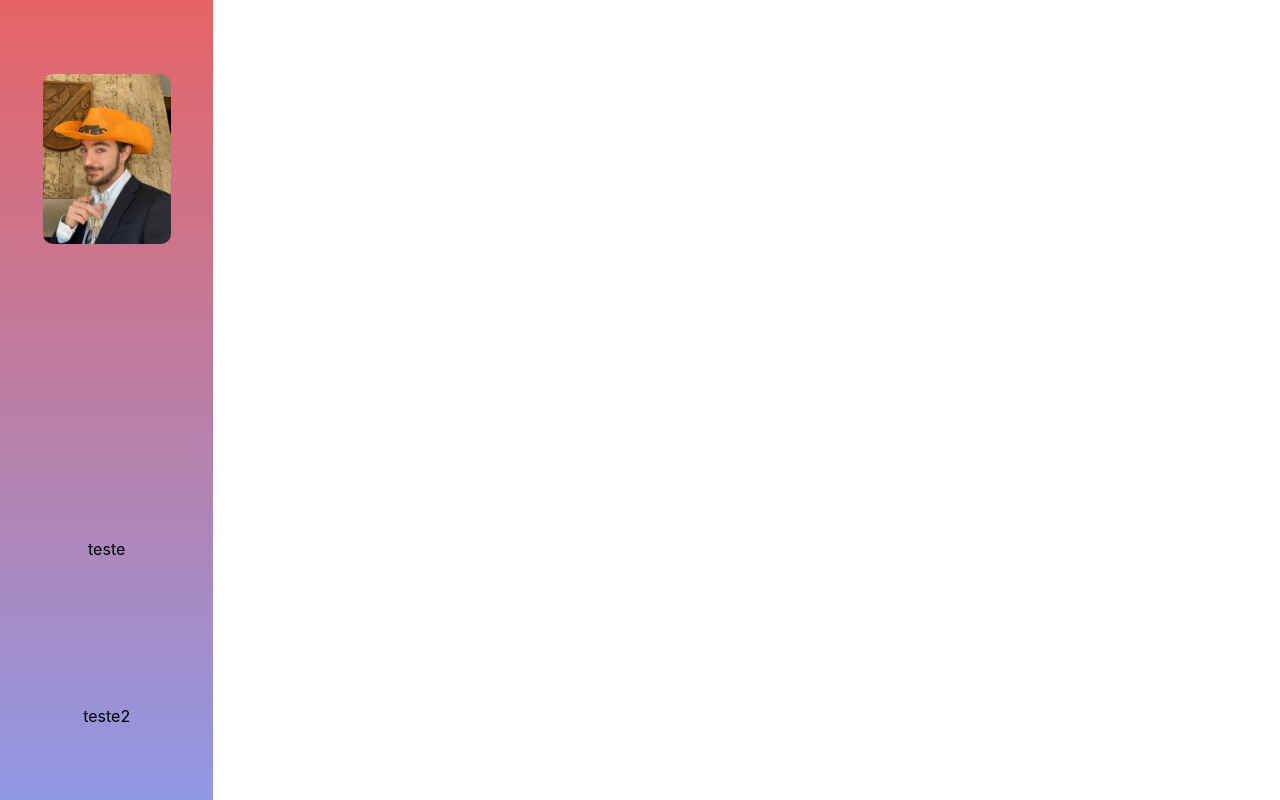
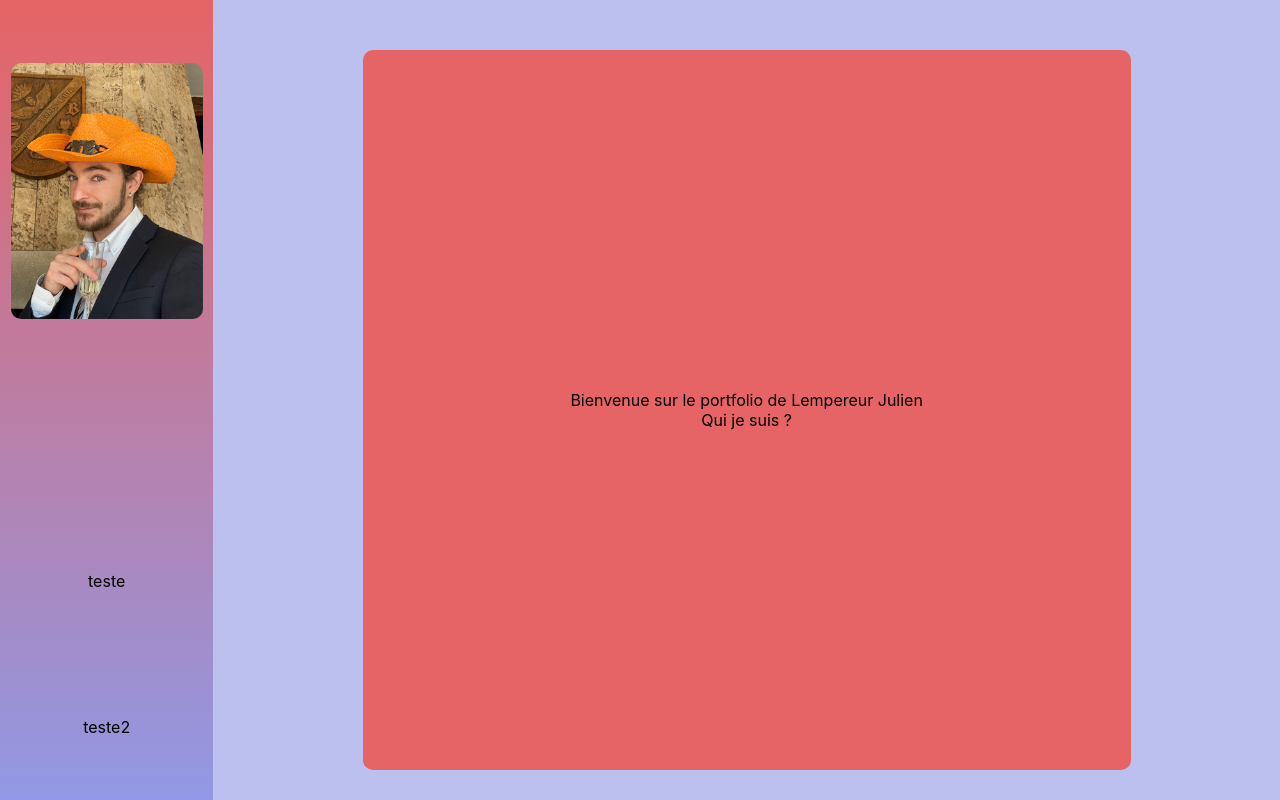
Before and after one commit to Lempereurjulien/portfolio, a React (Create React App) app: page / in a window 1280 px wide. Built offline with nearby package versions, Linux system fonts and the light colour scheme.

Commit message:
:construction: commencement de la page daccueil

```diff
--- a/src/App.css
+++ b/src/App.css
@@ -10,4 +10,10 @@
   .div1 {
       grid-area: 1 / 1 / 6 / 2;
   }
-  .div2 { grid-area: 1 / 2 / 6 / 6; }
+  .div2 {
+    grid-area: 1 / 2 / 6 / 6;
+    height: 100vh;
+    overflow-y: scroll;
+    background-color:  #9198e59c;
+    background: linear-gradient(#e66465 #ffffff);
+  }
--- a/src/App.js
+++ b/src/App.js
@@ -1,13 +1,16 @@
 import logo from './logo.svg';
 import './App.css';
 import { Navbar } from './component/Navbar';
+import { Home } from './component/Home/Home';
 function App() {
   return (
     <div class="parent">
 <div class="div1">
   <Navbar></Navbar>
 </div>
-<div class="div2"> </div>
+<div class="div2">
+<Home></Home>
+</div>
 </div>
   );
 }
--- /dev/null
+++ b/src/component/Home/Home.css
@@ -0,0 +1,31 @@
+.home-content{
+    display: flex;
+    flex-direction: column;
+    align-items: center;
+}
+
+.title-content{
+display: flex;
+flex-direction: column;
+align-items: center;
+justify-content: center;
+background-color: #e66465;
+height: 90vh;
+width: 60vw;
+margin: 50px;
+border-radius: 10px;
+}
+
+.home-title{
+    display: flex;
+    flex-direction: column;
+    align-items: center;
+    justify-content: center;
+}
+
+.pres-title{
+    display: flex;
+    flex-direction: column;
+    align-items: center;
+    justify-content: center;
+}
--- /dev/null
+++ b/src/component/Home/Home.js
@@ -0,0 +1,27 @@
+import { useState } from "react";
+import "../Home/Home.css"
+export function Home(){
+
+    const teste =() =>{
+        alert("work")
+    }
+    return (
+        <div className="home-content">
+            <div className="title-content">
+                {/* <div className="home-title">
+                <div className="title">
+                Bienvenue sur le portfolio de Lempereur Julien
+                </div>
+                <div className="button" onClick={teste}>Qui je suis ?</div>
+                </div> */}
+                <div className="pres-title">
+                <div className="title">
+                Bienvenue sur le portfolio de Lempereur Julien
+                </div>
+                <div className="button" onClick={teste}>Qui je suis ?</div>
+                </div>
+            </div>
+
+        </div>
+    );
+}
--- a/src/component/Navbar.css
+++ b/src/component/Navbar.css
@@ -9,6 +9,6 @@
 }
 
 .pp{
-    width: 60%;
+    width: 90%;
     border-radius: 10px;
 }
--- a/src/index.css
+++ b/src/index.css
@@ -11,3 +11,7 @@ code {
   font-family: source-code-pro, Menlo, Monaco, Consolas, 'Courier New',
     monospace;
 }
+
+.bold{
+  font-weight: bold;
+}
```
